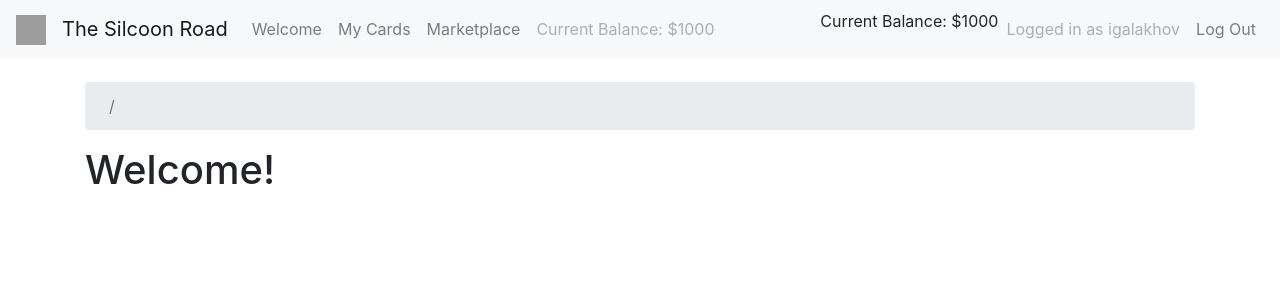
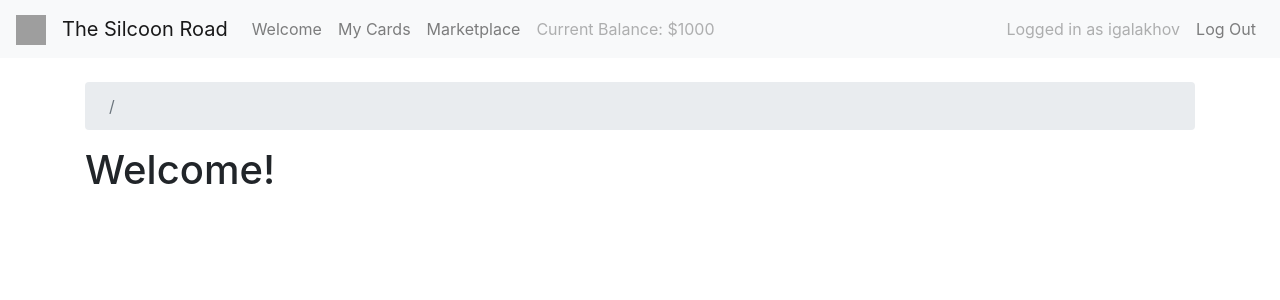
Before and after one commit to jiosephlee/Pokemon-Card-Trading-App, a Flask app: page / in a window 1280 px wide. Shown: the top 300 px of the page. Run offline with Flask 2, Linux system fonts and the light colour scheme; a user stored in the database is signed in; some libraries are stand-ins or nearby versions; grey boxes are pictures that could not be loaded.

Commit message:
fixed money showing twice

```diff
--- a/app/templates/_base.html
+++ b/app/templates/_base.html
@@ -54,7 +54,6 @@
         <ul class="navbar-nav navbar-right">
 
             {% if current_user.is_authenticated %}
-                <p>Current Balance: ${{ current_user.balance }}</p>
                 <li class="nav-item">
                     <a class="nav-link disabled"> Logged in as {{ current_user.username }} </a>
                 </li>
```
